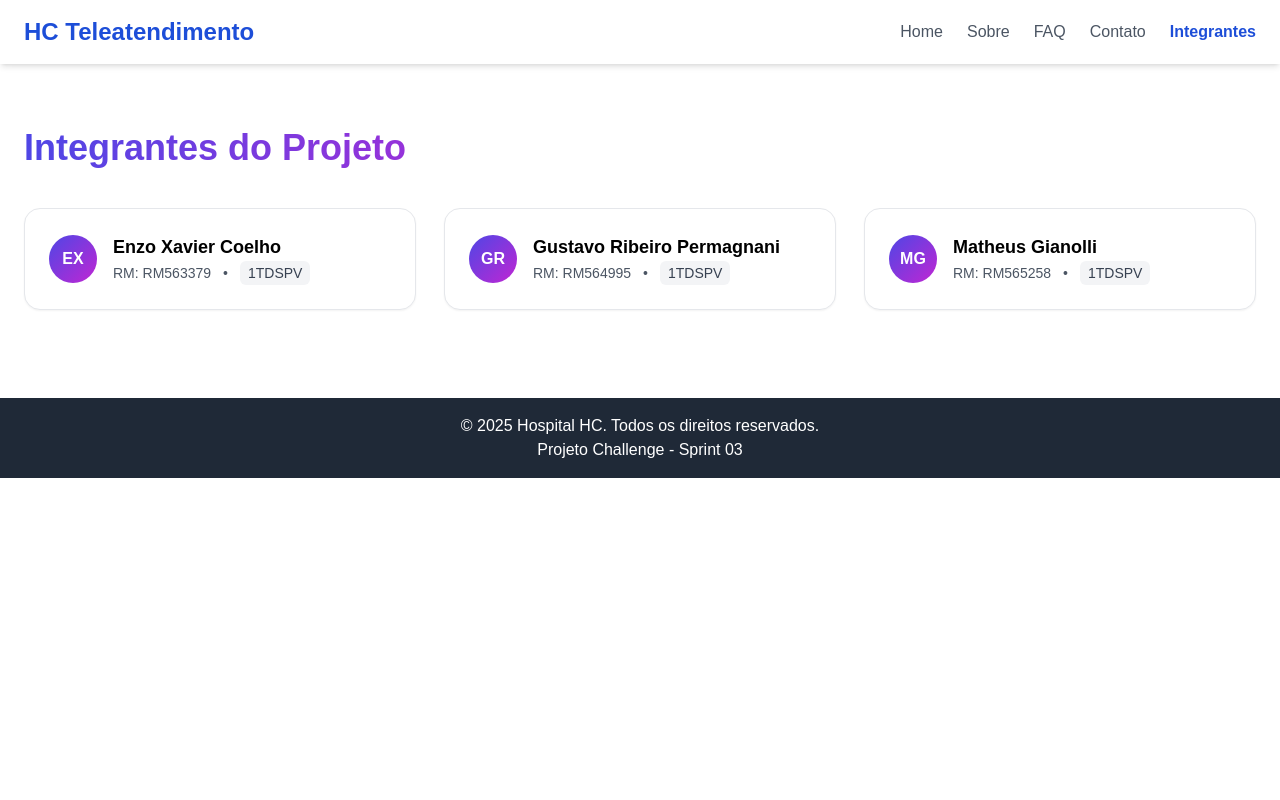
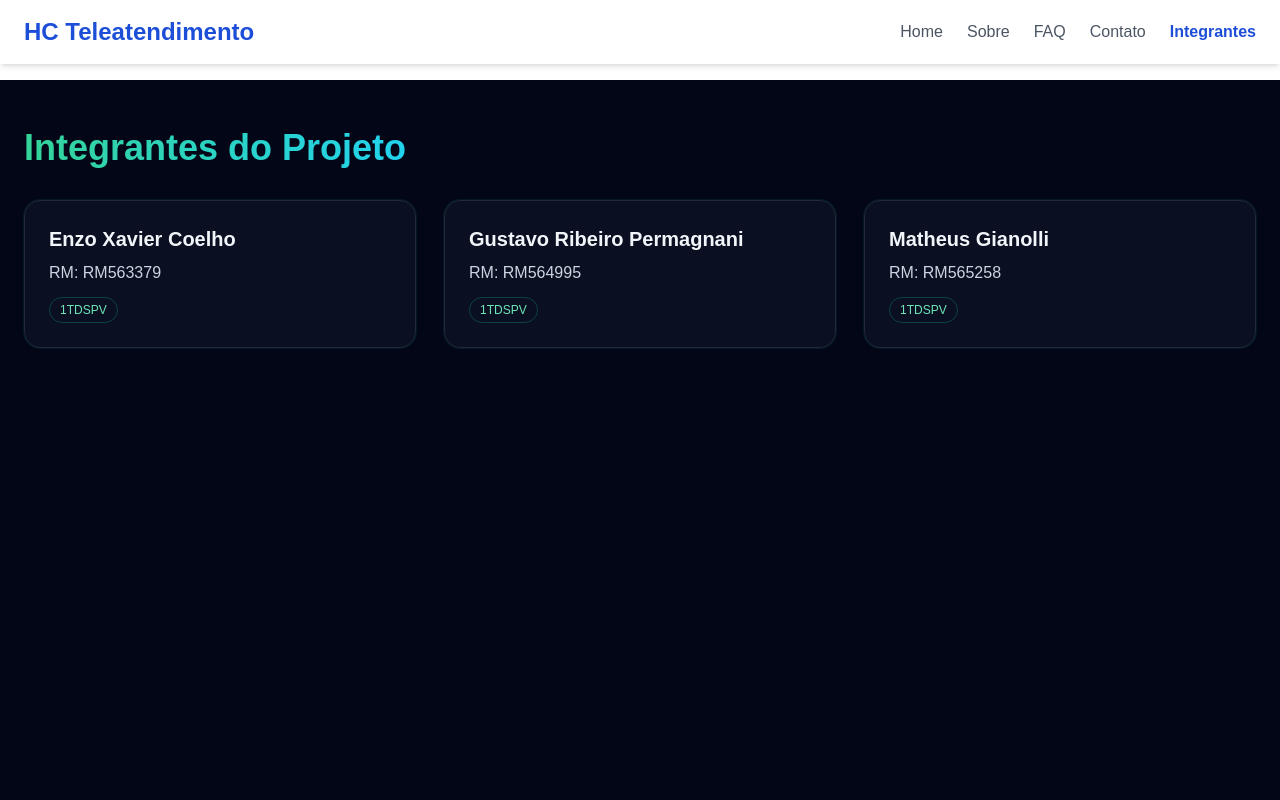
Before and after one commit to MatheusGianolli/CHALLENGEsprint3, a React (Vite) app: page /integrantes in a window 1280 px wide. Shown: the top 800 px of the page. Built offline with nearby package versions, Linux system fonts and the light colour scheme.

Commit message:
feat: estilizando tema dark neon com realce emerald/cyan

```diff
--- a/src/pages/TeamPage.tsx
+++ b/src/pages/TeamPage.tsx
@@ -5,41 +5,30 @@ export default function TeamPage() {
     { nome: "Matheus Gianolli", rm: "RM565258", turma: "1tdspv" },
   ];
 
-  const getInitials = (n: string) =>
-    n.split(" ").map(p => p[0]).slice(0, 2).join("").toUpperCase();
-
   return (
+    <div className="min-h-screen bg-slate-950 text-slate-100">
       <div className="container mx-auto px-6 py-12">
-      <div className="mb-10">
-        <h2 className="text-4xl font-black bg-gradient-to-r from-indigo-600 via-fuchsia-600 to-rose-600 bg-clip-text text-transparent">
+        <h2 className="text-4xl font-extrabold mb-8">
+          <span className="bg-gradient-to-r from-emerald-400 to-cyan-400 bg-clip-text text-transparent">
             Integrantes do Projeto
+          </span>
         </h2>
-      </div>
 
         <div className="grid grid-cols-1 md:grid-cols-2 lg:grid-cols-3 gap-7">
           {teamMembers.map((member) => (
             <div
               key={member.rm}
-            className="group bg-white p-6 rounded-2xl shadow-sm border border-gray-200 transition-transform duration-200 hover:-translate-y-1 hover:shadow-md"
+              className="rounded-2xl border border-slate-800 bg-slate-900/60 p-6 shadow-[0_0_0_1px_rgba(16,185,129,0.1)] hover:shadow-[0_0_0_2px_rgba(16,185,129,0.25)] transition-shadow"
             >
-            <div className="flex items-center gap-4">
-              <div className="h-12 w-12 rounded-full grid place-items-center font-bold text-white bg-gradient-to-br from-indigo-600 to-fuchsia-600">
-                {getInitials(member.nome)}
-              </div>
-              <div className="flex-1">
-                <p className="font-semibold text-lg">{member.nome}</p>
-                <div className="flex items-center gap-2 text-sm text-gray-600">
-                  <span>RM: {member.rm}</span>
-                  <span className="mx-1">•</span>
-                  <span className="px-2 py-0.5 rounded-md bg-gray-100 text-gray-700">
+              <p className="text-xl font-semibold">{member.nome}</p>
+              <p className="text-slate-300 mt-2">RM: {member.rm}</p>
+              <span className="inline-block mt-3 text-xs font-medium px-2.5 py-1 rounded-full border border-emerald-500/30 text-emerald-300">
                 {member.turma.toUpperCase()}
               </span>
-                </div>
-              </div>
-            </div>
             </div>
           ))}
         </div>
       </div>
+    </div>
   );
 }
```
Lines whose indentation alone changed are shown as unchanged.
